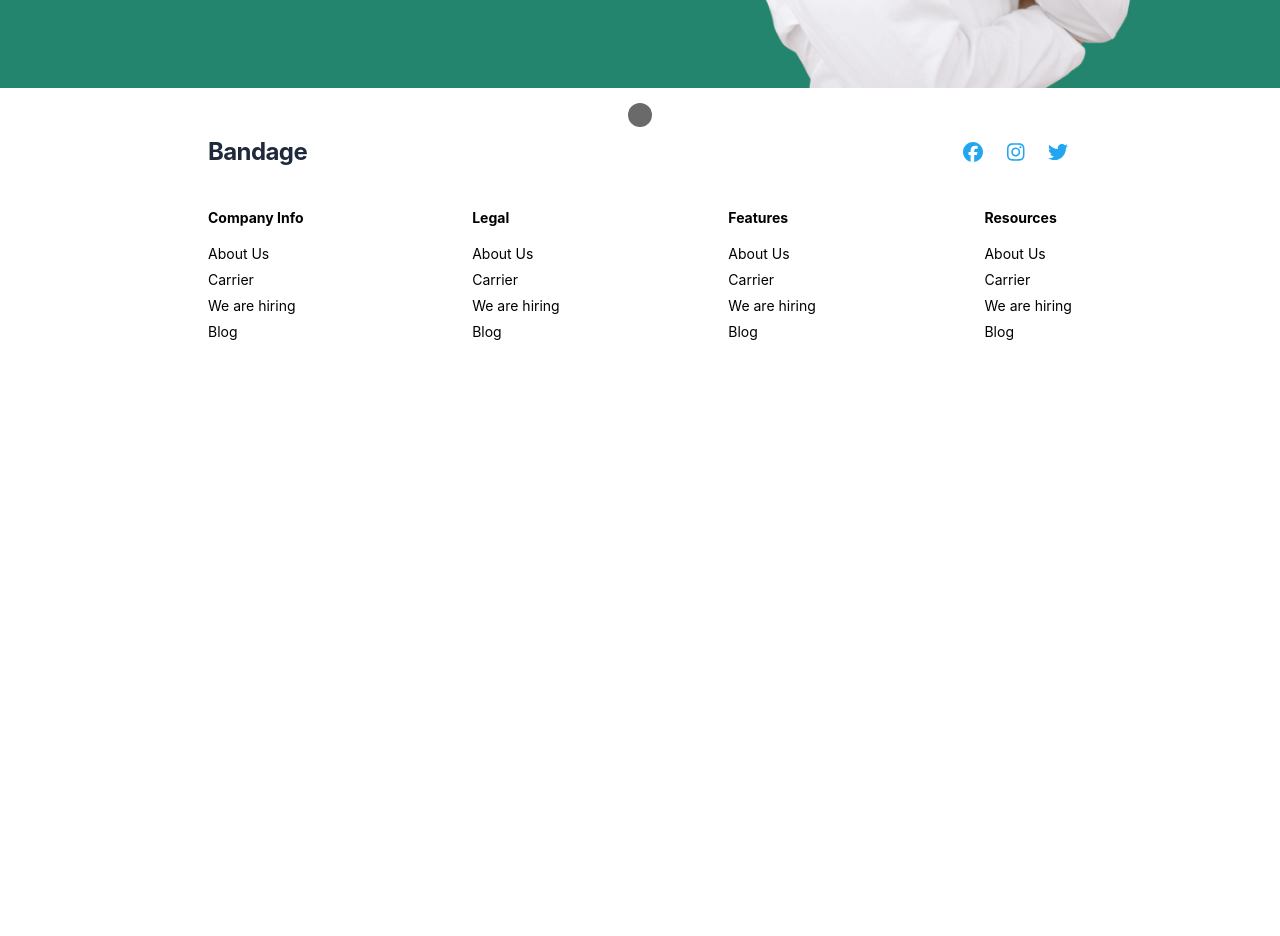
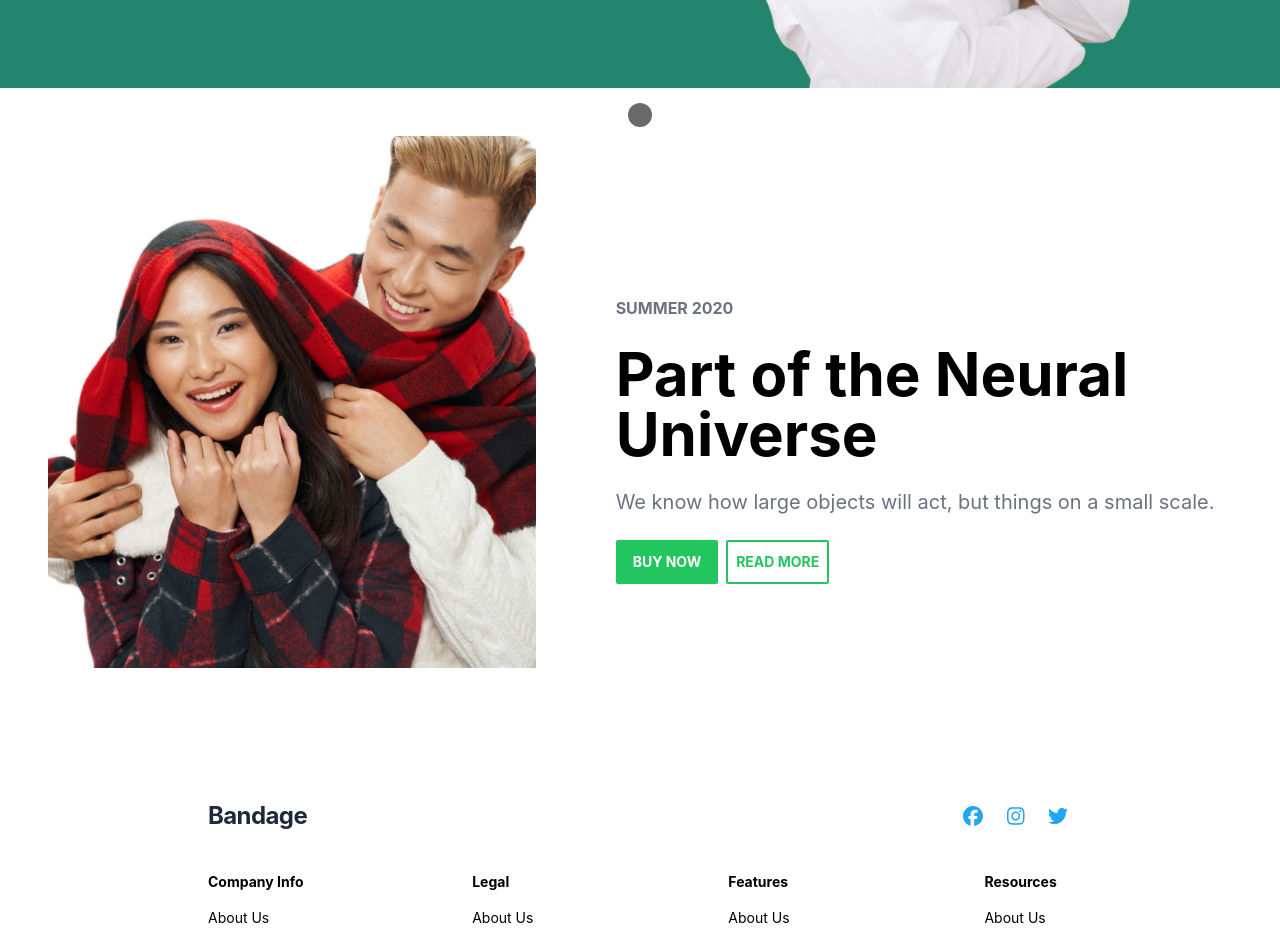
Before and after one commit to hazaldogan/E-commerceWebsites, a React (Create React App) app in the folder e-commerce/: page / in a window 1280 px wide. Shown: the part 3160-4096 px from the top of the page. Before the commit the page ends 3542 px from the top, so only its background shows below. Built offline with nearby package versions, Linux system fonts and the light colour scheme.

Commit message:
popular product added

```diff
--- /dev/null
+++ b/e-commerce/src/components/home/PopularProduct.js
@@ -0,0 +1,26 @@
+import { imageData } from "../../assets/imageData";
+
+export default function PopularProduct() {
+  return (
+    <div className="flex mx-12 my-12">
+      <div>
+        <img src={imageData.wintercouple} />
+      </div>
+      <div className="flex flex-col text-start py-40 pl-20 gap-6">
+        <h6 className="font-bold text-gray-500">SUMMER 2020</h6>
+        <h2 className="font-bold text-6xl">Part of the Neural Universe</h2>
+        <p className=" text-gray-500 text-xl">
+          We know how large objects will act, but things on a small scale.
+        </p>
+        <div className="flex gap-2 text-sm font-bold">
+          <button className="bg-green-500 w-1/6 text-white rounded-sm h-11">
+            BUY NOW
+          </button>
+          <button className="border-green-500 border-solid w-1/6 border-2 text-green-500 rounded-sm">
+            READ MORE
+          </button>
+        </div>
+      </div>
+    </div>
+  );
+}
--- a/e-commerce/src/pages/Home.js
+++ b/e-commerce/src/pages/Home.js
@@ -2,6 +2,7 @@ import CategoryList from "../components/home/CategoryList";
 import BestsellerProducts from "../components/home/BestsellerProducts";
 import Slider from "../components/home/Slider";
 import SliderProducts from "../components/home/SliderProducts";
+import PopularProduct from "../components/home/PopularProduct";
 
 export default function Home() {
   return (
@@ -10,6 +11,7 @@ export default function Home() {
       <CategoryList />
       <BestsellerProducts />
       <SliderProducts />
+      <PopularProduct />
     </>
   );
 }
```
